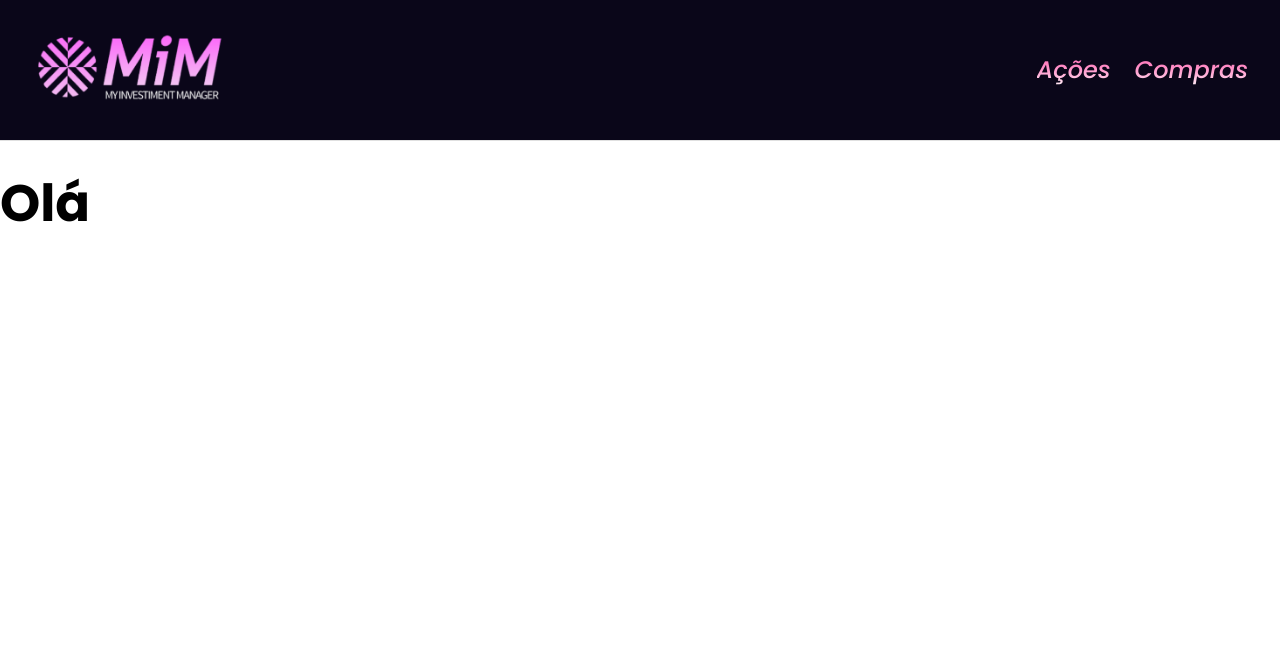
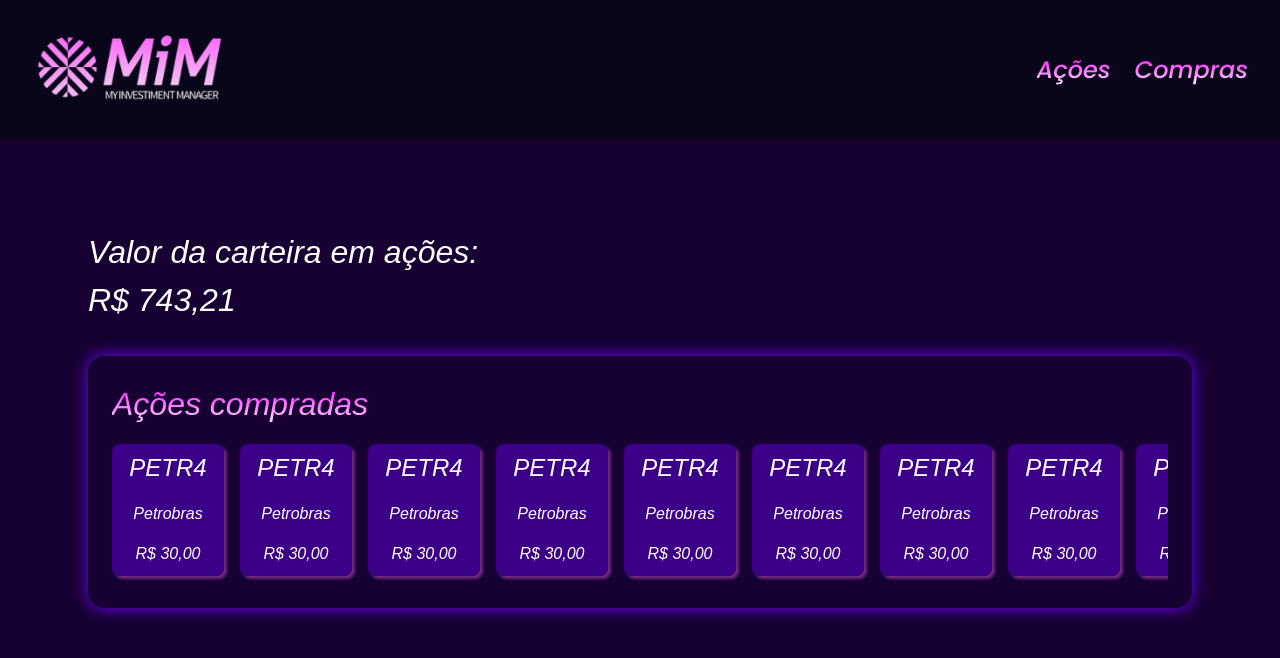
Before and after one commit to eqMoura01/my-investiment-manager, a React (Vite) app in the folder front/: page /home in a window 1280 px wide. Shown: the top 658 px of the page. Built offline with nearby package versions, Linux system fonts and the light colour scheme.

Commit message:
Criei a exibição das ações

```diff
--- a/front/src/components/header/Header.css
+++ b/front/src/components/header/Header.css
@@ -5,7 +5,6 @@
     justify-content: space-between;
     align-items: center;
     padding: 32px;
-    border-bottom: 1px solid #e0e0e0;
     background-color: #0A0619;
 }
 
@@ -23,7 +22,7 @@
 }
 
 .header-text {
-    background: linear-gradient(#FF69B4, 65%, #FFFFFF);
+    background: linear-gradient(#FA00FF, 55%, #FFFFFF);
     -webkit-background-clip: text;
     background-clip: text;
     -webkit-text-fill-color: transparent;
--- a/front/src/pages/home/Home.css
+++ b/front/src/pages/home/Home.css
@@ -1,8 +1,94 @@
-.home{
+@import url('https://fonts.googleapis.com/css2?family=Poppins:ital,wght@0,100;0,200;0,300;0,400;0,500;0,600;0,700;0,800;0,900;1,100;1,200;1,300;1,400;1,500;1,600;1,700;1,800;1,900&display=swap');
+
+.home {
     display: flex;
     flex-direction: column;
-    background-color: white;
+    background-color: #170133;
     width: 100vw;
     height: 100vh;
     color: black;
 }
+
+.container-home {
+    padding: 88px;
+}
+
+.container-carteira {
+    color: white;
+    display: flex;
+    flex-direction: column;
+    font-family: 'popins', sans-serif;
+    font-style: italic;
+    font-size: 32px;
+    font-weight: 500;
+}
+
+.container-carteira {
+    display: flex;
+    flex-direction: column;
+    gap: 32px;
+}
+
+.container-stocks {
+    display: flex;
+    flex-direction: column;
+    gap: 16px;
+    background-color: #170133;
+    box-shadow: 0 0 15px rgba(112, 0, 255, 1);
+    border-radius: 16px;
+    padding: 24px 24px;
+}
+
+.label-stocks {
+    background: linear-gradient(#FA00FF, 55%, #FFFFFF);
+    -webkit-background-clip: text;
+    background-clip: text;
+    -webkit-text-fill-color: transparent;
+    height: fit-content;
+}
+
+.cards-row {
+    display: flex;
+    flex-direction: row;
+    height: 140px;
+    gap: 16px;
+    overflow-x: auto;
+    /* Habilita scroll horizontal */
+    white-space: nowrap;
+    /* Impede quebra de linha */
+}
+
+.cards-row::-webkit-scrollbar {
+    display: none;
+    /* Esconde a barra de rolagem nos navegadores que usam Chromium */
+}
+
+.card-stock {
+    display: flex;
+    flex-direction: column;
+    background-color: rgba(81, 0, 185, 0.63);
+    width: 100px;
+    height: 120px;
+    min-width: 100px;
+    box-shadow: 3px 3px 3px rgba(251, 111, 249, 0.39);
+    border-radius: 8px;
+    gap: 16px;
+    padding: 6px;
+}
+
+
+
+.stock-symbol {
+    font-size: 24px;
+    text-align: center;
+}
+
+.stock-name {
+    font-size: 16px;
+    text-align: center;
+}
+
+.stock-value {
+    font-size: 16px;
+    text-align: center;
+}
--- a/front/src/pages/home/Home.jsx
+++ b/front/src/pages/home/Home.jsx
@@ -5,7 +5,185 @@ const Home = () => {
   return (
     <div className="home">
       <Header />
-      <h1>Olá</h1>
+      <div className="container-home">
+        <div className="container-carteira">
+          <div>
+            {/* Texto acima do container */}
+            <span className="wallet-label">
+              Valor da carteira em ações:
+            </span><br />
+            <span className="wallet-value">
+              R$ 743,21
+            </span>
+          </div>
+
+          {/* Container */}
+          <div className="container-stocks">
+            <span className="label-stocks">
+              Ações compradas
+            </span>
+
+            <div className="cards-row">
+              {/* TODO: Criar componente para o card de ação */}
+              <div className="card-stock">
+                <span className="stock-symbol">
+                  PETR4
+                </span>
+                <span className="stock-name">
+                  Petrobras
+                </span>
+                <span className="stock-value">
+                  R$ 30,00
+                </span>
+              </div>
+              {/* TODO: Apagar todos os card-stock daqui pra baixo ao implementar consumo da api para trazer as ações */}
+              <div className="card-stock">
+                <span className="stock-symbol">
+                  PETR4
+                </span>
+                <span className="stock-name">
+                  Petrobras
+                </span>
+                <span className="stock-value">
+                  R$ 30,00
+                </span>
+              </div>
+              <div className="card-stock">
+                <span className="stock-symbol">
+                  PETR4
+                </span>
+                <span className="stock-name">
+                  Petrobras
+                </span>
+                <span className="stock-value">
+                  R$ 30,00
+                </span>
+              </div>
+              <div className="card-stock">
+                <span className="stock-symbol">
+                  PETR4
+                </span>
+                <span className="stock-name">
+                  Petrobras
+                </span>
+                <span className="stock-value">
+                  R$ 30,00
+                </span>
+              </div>
+              <div className="card-stock">
+                <span className="stock-symbol">
+                  PETR4
+                </span>
+                <span className="stock-name">
+                  Petrobras
+                </span>
+                <span className="stock-value">
+                  R$ 30,00
+                </span>
+              </div>
+              <div className="card-stock">
+                <span className="stock-symbol">
+                  PETR4
+                </span>
+                <span className="stock-name">
+                  Petrobras
+                </span>
+                <span className="stock-value">
+                  R$ 30,00
+                </span>
+              </div>
+              <div className="card-stock">
+                <span className="stock-symbol">
+                  PETR4
+                </span>
+                <span className="stock-name">
+                  Petrobras
+                </span>
+                <span className="stock-value">
+                  R$ 30,00
+                </span>
+              </div>
+              <div className="card-stock">
+                <span className="stock-symbol">
+                  PETR4
+                </span>
+                <span className="stock-name">
+                  Petrobras
+                </span>
+                <span className="stock-value">
+                  R$ 30,00
+                </span>
+              </div>
+              <div className="card-stock">
+                <span className="stock-symbol">
+                  PETR4
+                </span>
+                <span className="stock-name">
+                  Petrobras
+                </span>
+                <span className="stock-value">
+                  R$ 30,00
+                </span>
+              </div>
+              <div className="card-stock">
+                <span className="stock-symbol">
+                  PETR4
+                </span>
+                <span className="stock-name">
+                  Petrobras
+                </span>
+                <span className="stock-value">
+                  R$ 30,00
+                </span>
+              </div>
+              <div className="card-stock">
+                <span className="stock-symbol">
+                  PETR4
+                </span>
+                <span className="stock-name">
+                  Petrobras
+                </span>
+                <span className="stock-value">
+                  R$ 30,00
+                </span>
+              </div>
+              <div className="card-stock">
+                <span className="stock-symbol">
+                  PETR4
+                </span>
+                <span className="stock-name">
+                  Petrobras
+                </span>
+                <span className="stock-value">
+                  R$ 30,00
+                </span>
+              </div>
+              <div className="card-stock">
+                <span className="stock-symbol">
+                  PETR4
+                </span>
+                <span className="stock-name">
+                  Petrobras
+                </span>
+                <span className="stock-value">
+                  R$ 30,00
+                </span>
+              </div>
+              <div className="card-stock">
+                <span className="stock-symbol">
+                  PETR4
+                </span>
+                <span className="stock-name">
+                  Petrobras
+                </span>
+                <span className="stock-value">
+                  R$ 30,00
+                </span>
+              </div>
+            </div>
+          </div>
+        </div>
+      </div>
     </div>
   );
 }
```
